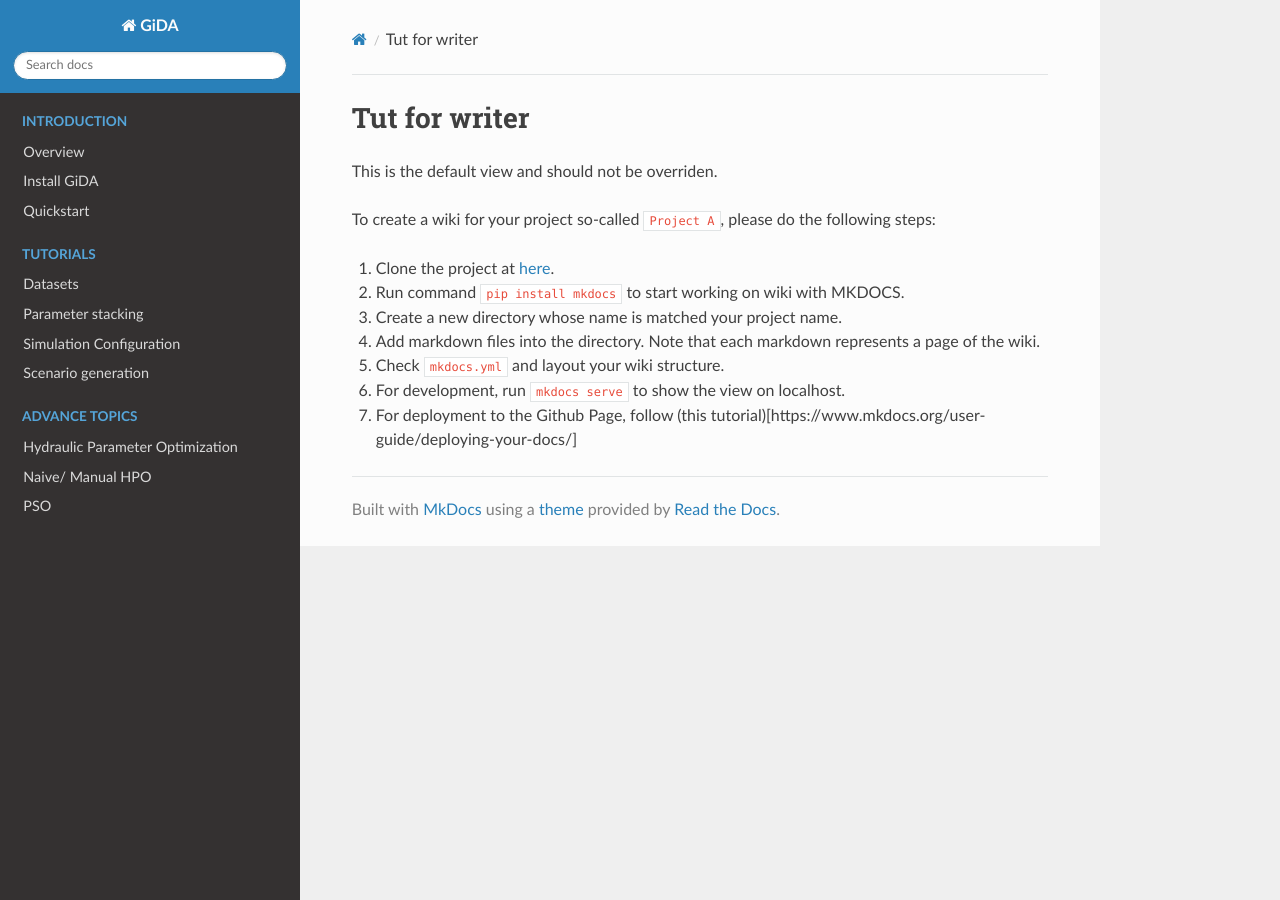
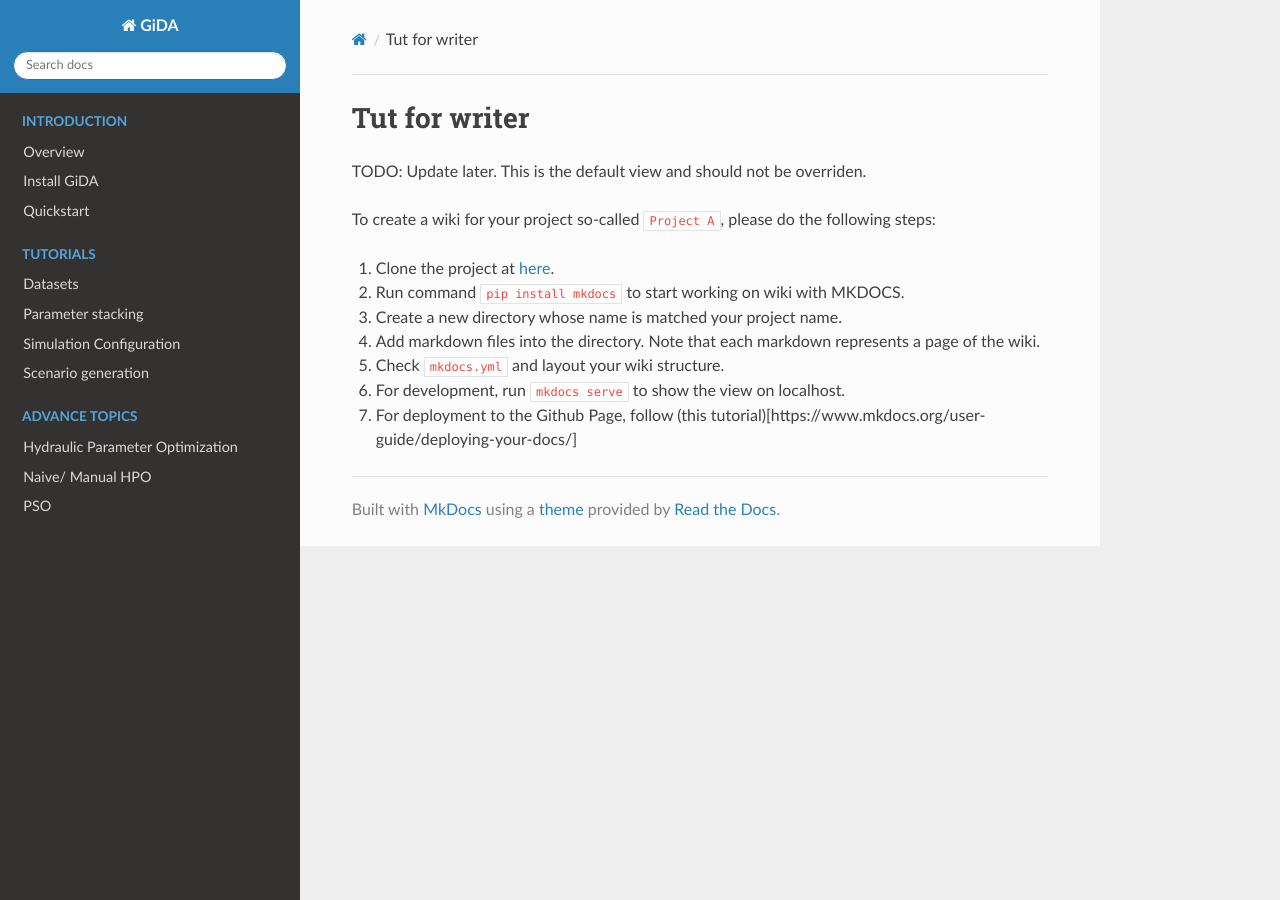
Before and after one commit to Marvin8or/DiTEC_WDN_dataset, an MkDocs documentation site: the page built from docs/index.md, in a window 1280 px wide. Built offline with MkDocs 1.6.1, drawn with Linux system fonts in a browser that asks for light colours; nearby versions of some CDN libraries.

Commit message:
docs: add commit to rebuild page

```diff
--- a/docs/index.md
+++ b/docs/index.md
@@ -1,5 +1,5 @@
 # Tut for writer
-
+TODO: Update later.
 This is the default view and should not be overriden.
 
 To create a wiki for your project so-called `Project A`, please do the following steps:
```
